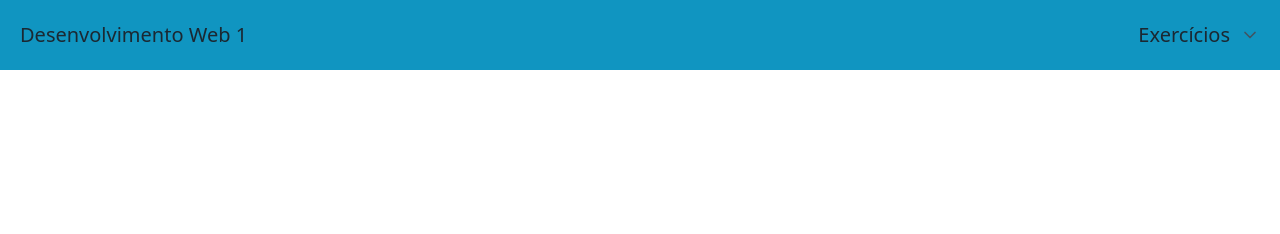
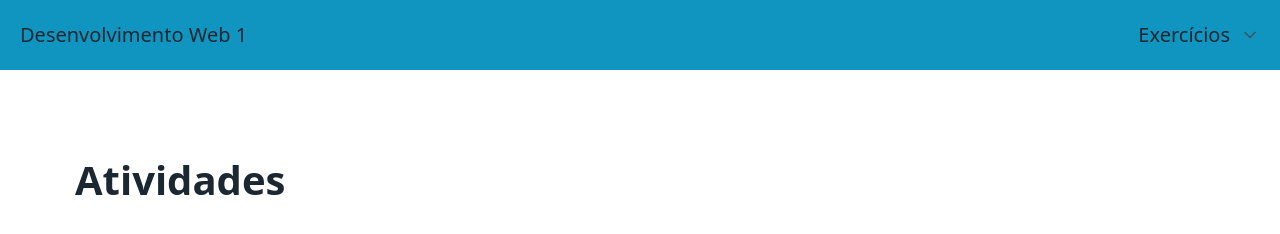
Before and after one commit to MarciaLeiteRodrigues/web1-atividades, a website built with Vite: page src/index.html in a window 1280 px wide. Built offline with nearby package versions, Linux system fonts and the light colour scheme.

Commit message:
adicionei h1

```diff
--- a/src/index.html
+++ b/src/index.html
@@ -25,7 +25,7 @@
     </ul>
   </nav>
   <main class="container">
-
+      <h1>Atividades</h1>
   </main>
   <script type="module" src="./js/main.js"></script>
 </body>
```
